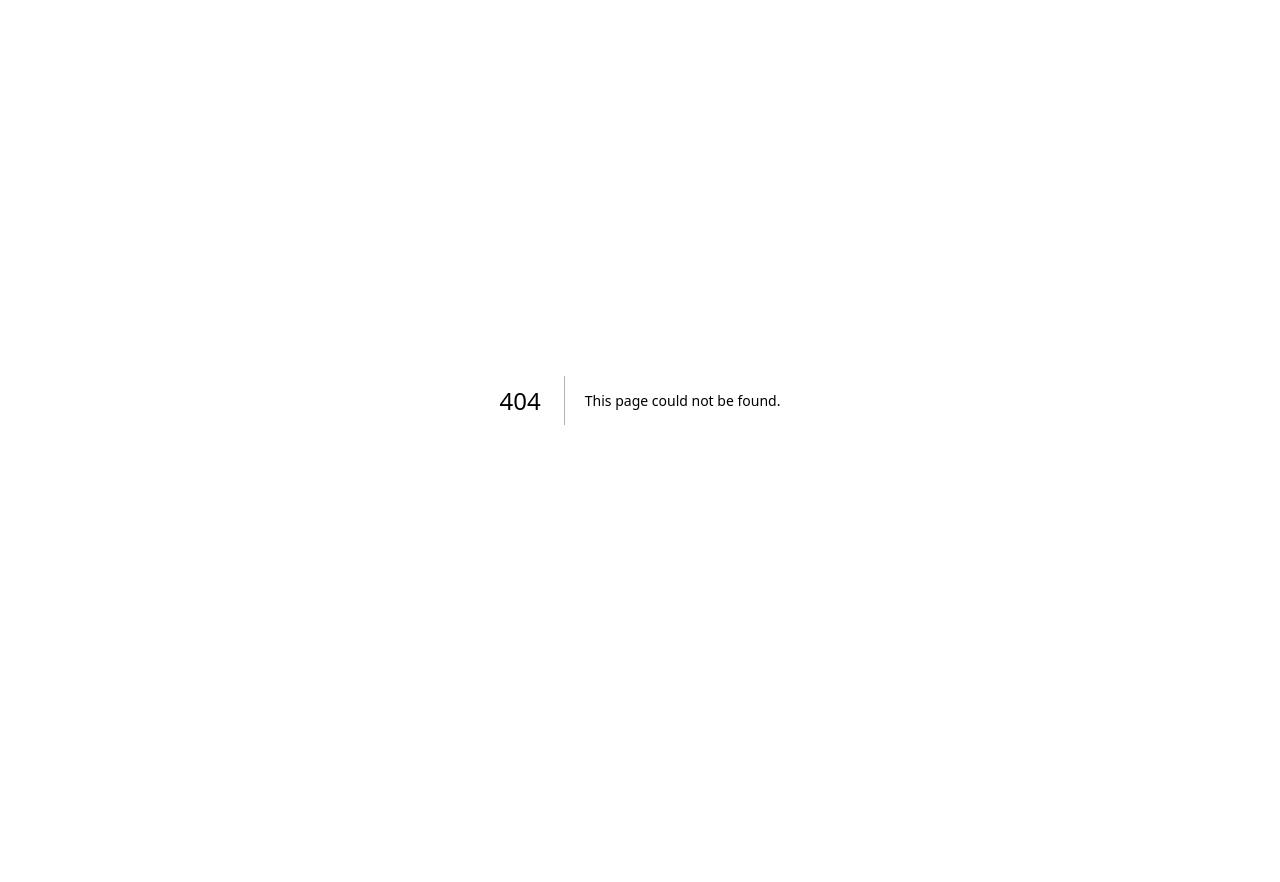
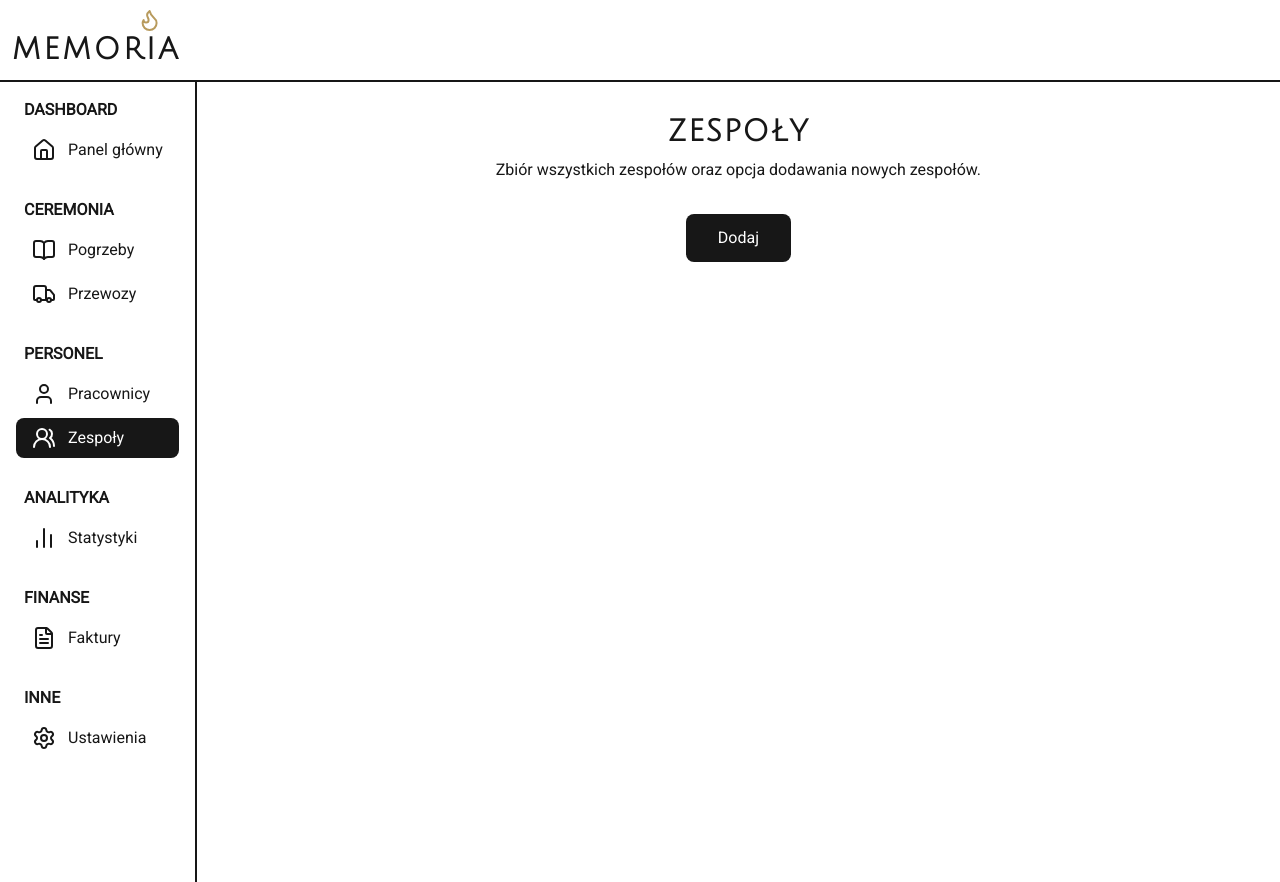
Before and after one commit to Paweluser/memoria, a Next.js app: page /dashboard/teams in a window 1280 px wide. Before the commit this address had no page. Before the commit the page ends 800 px from the top, so only its background shows below. Built offline with nearby package versions, Linux system fonts and the light colour scheme.

Commit message:
add teams page

```diff
--- /dev/null
+++ b/src/app/dashboard/teams/page.tsx
@@ -0,0 +1,16 @@
+import { AppLink } from "@/app/components/AppLink";
+import { PageHeader } from "@/app/components/DashboardLayout/PageHeader";
+
+export default function TeamsPage() {
+  return (
+    <div>
+      <PageHeader
+        title="Zespoły"
+        description="Zbiór wszystkich zespołów oraz opcja dodawania nowych zespołów."
+      />
+      <div className="flex justify-center">
+        <AppLink href="/dashboard/teams/new">Dodaj</AppLink>
+      </div>
+    </div>
+  );
+}
```
